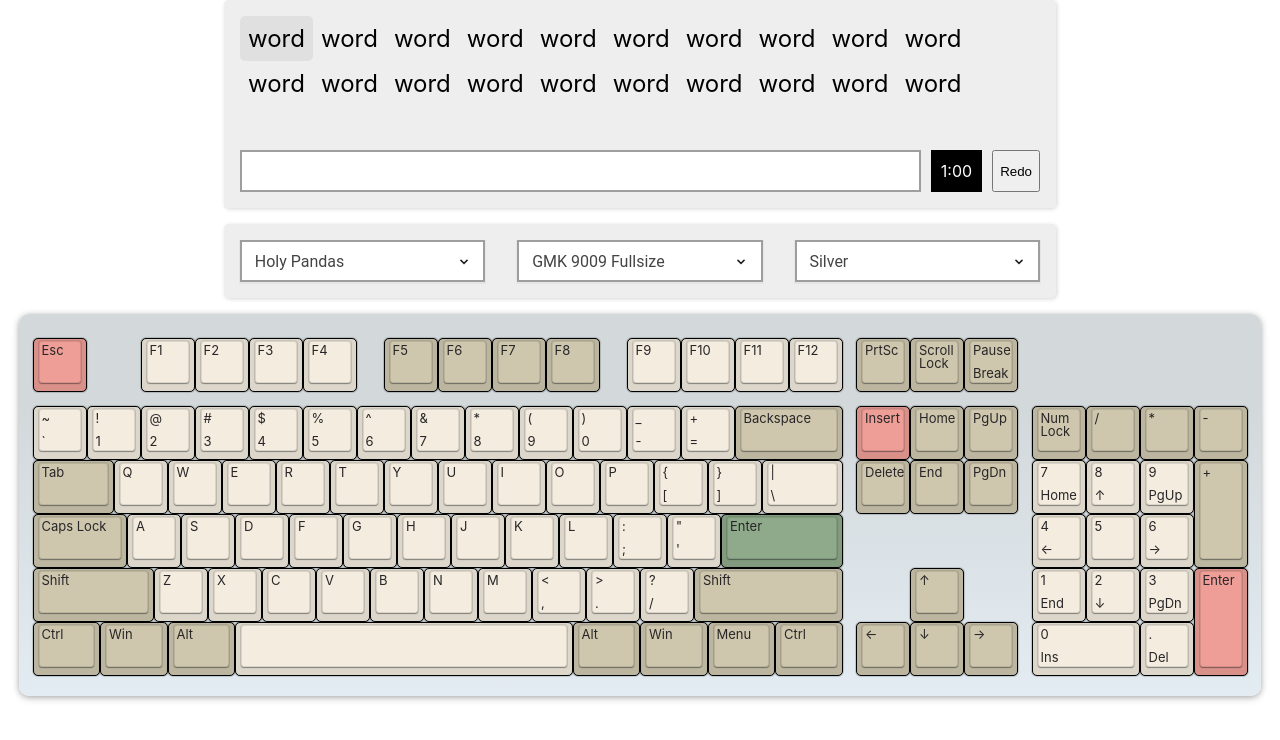
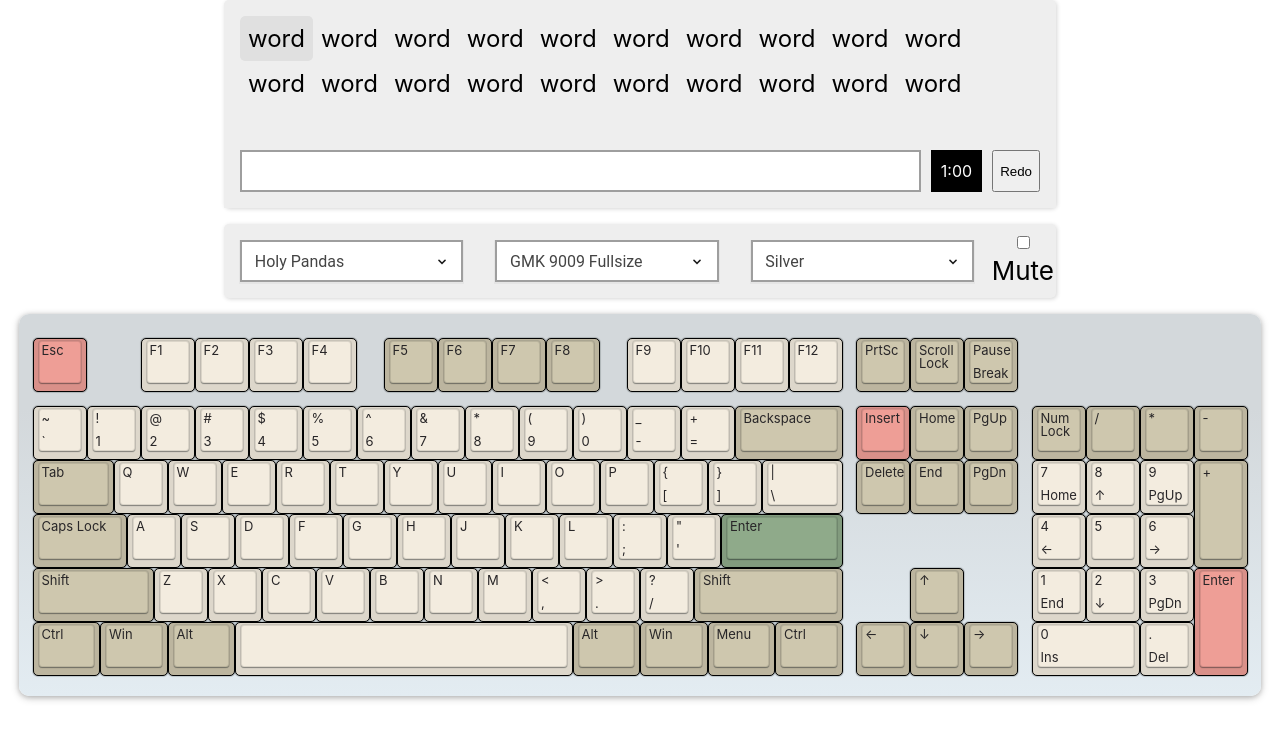
Before and after one commit to tplai/kbsim, a React app: page / in a window 1280 px wide. Shown: the top 740 px of the page. Built offline with nearby package versions, Linux system fonts and the light colour scheme.

Commit message:
Added mute toggle

```diff
--- a/src/features/keySimulator/KeySimulator.js
+++ b/src/features/keySimulator/KeySimulator.js
@@ -33,9 +33,15 @@ export function KeySimulator() {
 
   const dispatch = useDispatch();
 
+  const [muted, setMute] = useState(false);
   const [kleValue, setKleValue] = useState();
   // set intial switch to first keysound
   const [switchValue, setSwitchValue] = useState("0");
+
+  const toggleMute = () => {
+    // mute ? setMute(false) : setMute(true);
+    setMute(!muted);
+  }
 
   const keyObject = layout.map((row, index) => {
     return(<div className={styles.keyrow} key={index}>
@@ -80,7 +86,7 @@ export function KeySimulator() {
       dispatch(keyDown(action));
     }
     // if the key is not pressed and valid switch is selected
-    if (coordArray && !tree.keySimulator.pressedKeys.includes(e.keyCode) && keySounds[switchValue]) {
+    if (!muted && coordArray && !tree.keySimulator.pressedKeys.includes(e.keyCode) && keySounds[switchValue]) {
       // play a sound
       if (keynames[e.keyCode] in keySounds[switchValue].press) {
         new Audio(keySounds[switchValue].press[keynames[e.keyCode]]).play();
@@ -129,7 +135,7 @@ export function KeySimulator() {
       dispatch(keyUp(action));
     }
     // if a valid switch is selected
-    if (switchValue in keySounds) {
+    if (!muted && keySounds[switchValue]) {
       if (keynames[e.keyCode] in keySounds[switchValue].press) {
         // let audio = new Audio(keyReleaseSounds);
         new Audio(keySounds[switchValue].release[keynames[e.keyCode]]).play();
@@ -139,6 +145,7 @@ export function KeySimulator() {
       }
     }
   }
+
 
   return (
     <div>
@@ -195,6 +202,17 @@ export function KeySimulator() {
                 })}
               </select>
             </div>
+            <div className={styles.mutecol}>
+              <label className={styles.mutebox}>
+                <input
+                  type="checkbox"
+                  onChange={e => toggleMute()}
+                  aria-label="Mute Sound"
+                />
+                <span className={styles.checkMark}></span>
+                Mute
+              </label>
+            </div>
           </div>
         </div>
         <div
```
